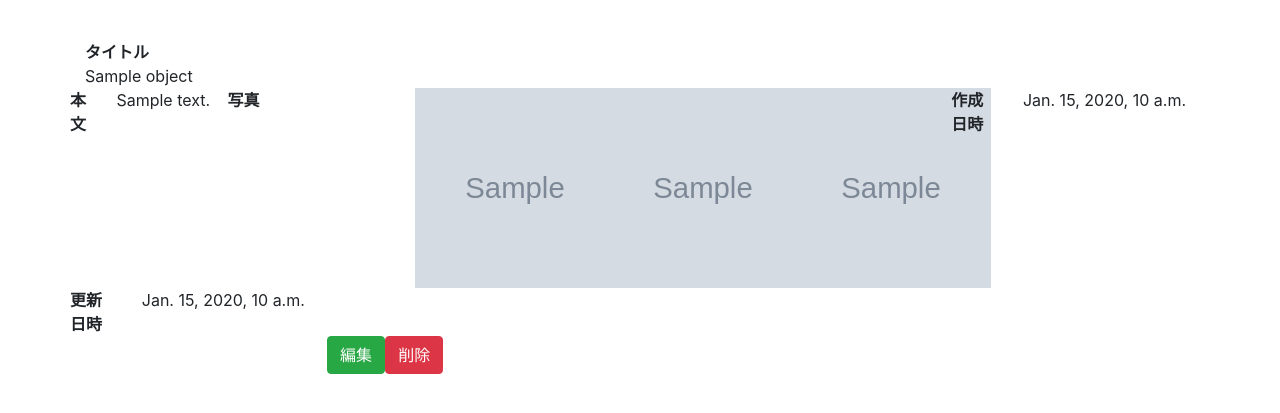
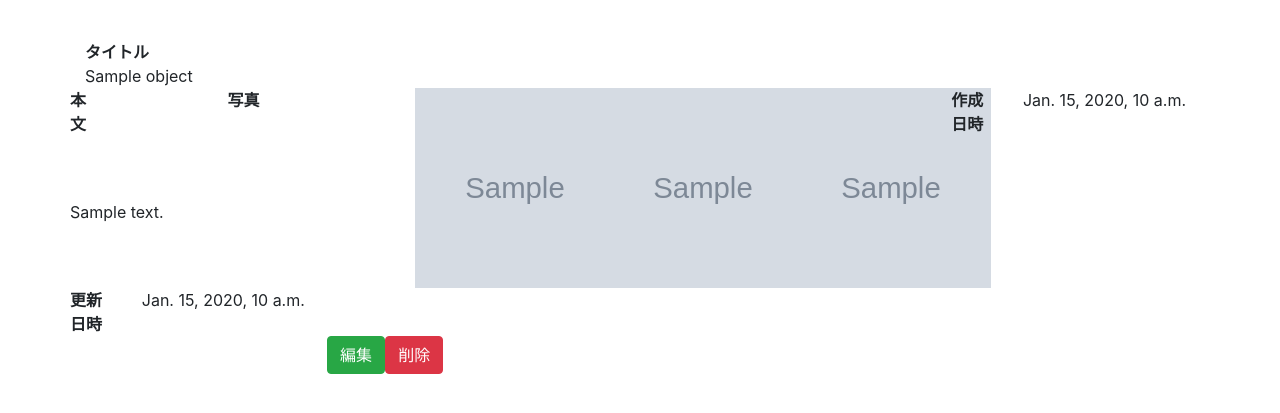
Before and after one commit to kubo-nanami/my_cat, a Django app: template mysite/polls/templates/polls/management_detail.html in a window 1280 px wide. Shown: the part 56-469 px from the top of the page. Run offline with Django 3.2, Linux system fonts and the light colour scheme; the template is opened without the code that fills it: most values are stand-ins (such as "Sample title", 1, 10 or a date in 2020); grey boxes marked "Sample" are stand-in pictures; parts of the project's set-up code (start-up, migrations or seed data) failed here and were passed over; some libraries are stand-ins or nearby versions.

Commit message:
new file:   IMG_3739.jpg

```diff
--- /dev/null
+++ b/mysite/heroku.yml
@@ -0,0 +1,3 @@
+build:
+    docker:
+        web: Dockerfile
--- a/mysite/polls/templates/polls/management_detail.html
+++ b/mysite/polls/templates/polls/management_detail.html
@@ -11,20 +11,20 @@
     <div class="row">
         <div class="my-div-style w-100">
 
-            <div class="col-3">
+            <div class="col-lg-3">
                 <strong>タイトル</strong>
             </div>
-            <div class="col-9">
+            <div class="col-lg-12">
                 {{ object.title}}
             </div>
         </div>
         <hr>
 
         <div class="row">
-            <div class="col-3">
+            <div class="col-lg-3">
                 <strong>本文</strong>
             </div>
-            <div class="col-9">
+            <div class="col-lg-12">
                 {{ object.content|linebreaksbr }}
             </div>
         </div>
@@ -32,20 +32,20 @@
         <hr>
 
         <div class="row">
-            <div class="col-3">
+            <div class="col-lg-3">
                 <strong>写真</strong>
             </div>
-            <div class="col-3">
+            <div class="col-lg-3">
                 {% if object.photo1 %}
                     <img src="{{ object.photo1.url}}" width="200" height="200"/>
                 {% endif %}
             </div>
-            <div class="col-3">
+            <div class="col-lg-3">
                 {% if object.photo2 %}
                     <img src="{{ object.photo2.url}}" width="200" height="200"/>
                 {% endif %}
             </div>
-            <div class="col-3">
+            <div class="col-lg-3">
                 {% if object.photo3 %}
                     <img src="{{ object.photo3.url}}" width="200" height="200"/>
                 {% endif %}
@@ -55,10 +55,10 @@
         <hr>
 
         <div class="row">
-            <div class="col-3">
+            <div class="col-lg-3">
                 <strong>作成日時</strong>
             </div>
-            <div class="col-9">
+            <div class="col-lg-9">
                 {{ object.created_at }}
             </div>
         </div>
@@ -66,10 +66,10 @@
         <hr>
 
         <div class="row">
-            <div class="col-3">
+            <div class="col-lg-3">
                 <strong>更新日時</strong>
             </div>
-            <div class="col-9">
+            <div class="col-lg-9">
                 {{ object.updated_at }}
             </div>
         </div>
--- a/mysite/static/css/mystyle.css
+++ b/mysite/static/css/mystyle.css
@@ -2,6 +2,10 @@ body, #wrapper {
     display: flex;
     flex-direction: column;
     min-height: 100vh;
+}
+
+.wrapper > div {
+    flex: 1;
 }
 
 footer {
```
Also changed, not shown: mysite/IMG_3739.jpg (added), mysite/db.sqlite3.
